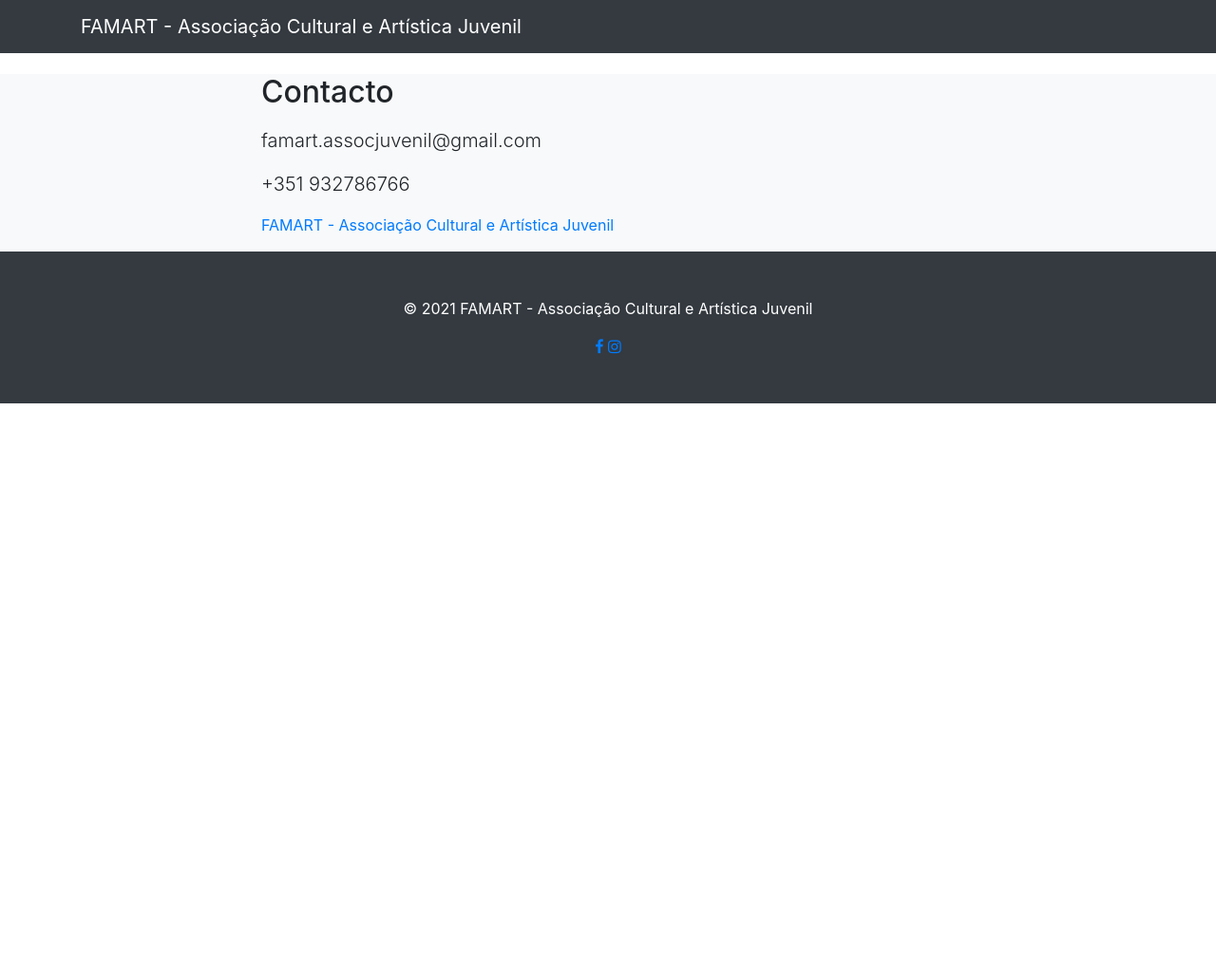
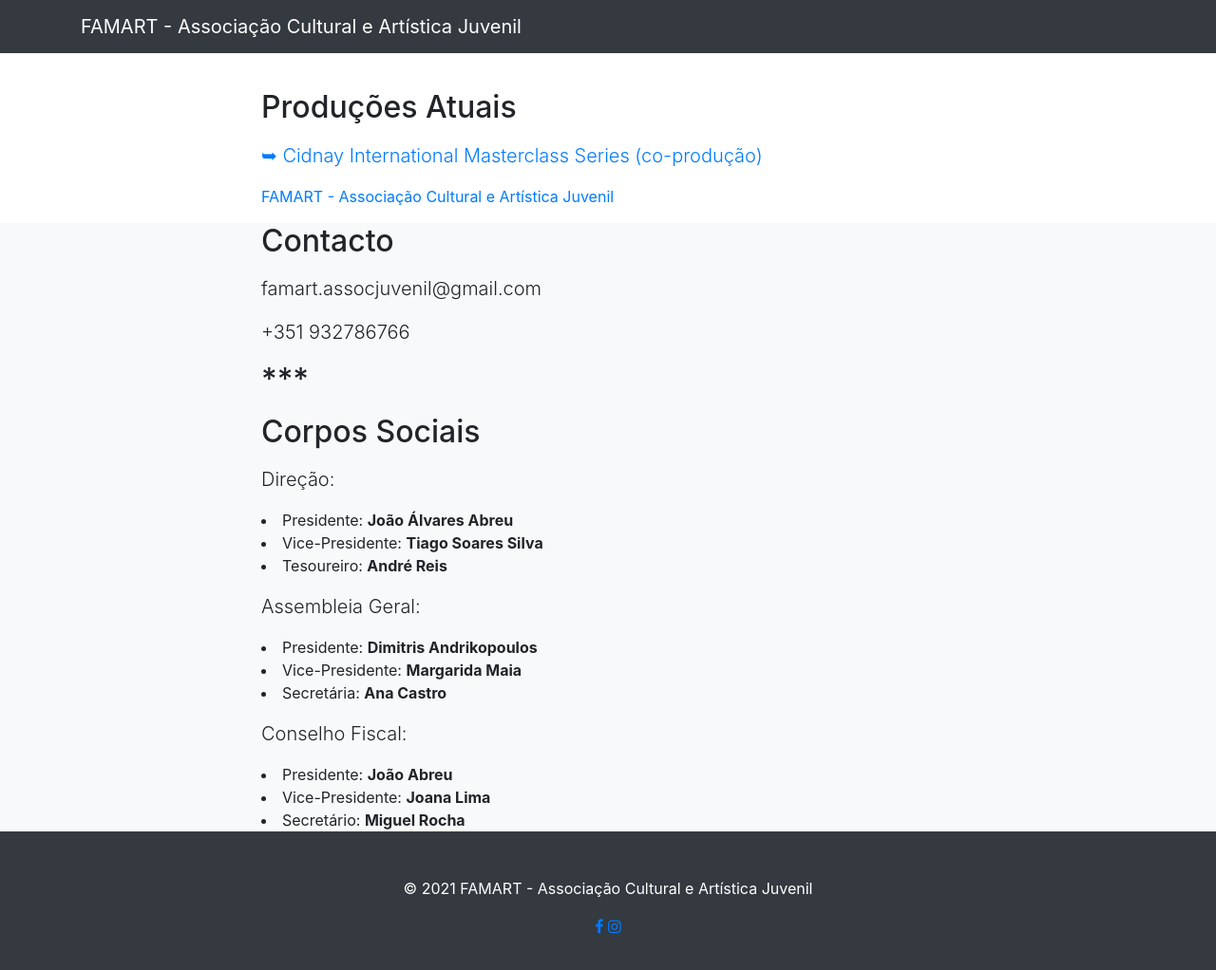
Before and after one commit to joaoabreu1420/famart, a website with bundled scripts: page index.html in a window 1280 px wide. Shown: the whole page at 95% size. Before the commit the page ends 800 px from the top, so only its background shows below. Built offline with nearby package versions, Linux system fonts and the light colour scheme; files whose address does not match are found by name.

Commit message:
Update index.html

```diff
--- a/index.html
+++ b/index.html
@@ -85,6 +85,12 @@
           <h2>Novo Site em preparação! Brevemente!</h2>
           <p class="lead"></p>
           <img src="img/famartlogo2.png" class="img-fluid" alt="">
+          <p class="lead"></p>
+          <h2>Produções Atuais</h2>
+          <p class="lead"></p>
+          <p class="lead"><a href="https://www.cims.pt" target="_blank">➥ Cidnay International Masterclass Series (co-produção)</a></p>
+          <p class="lead"></p>
+          <div class="fb-page" data-href="https://www.facebook.com/famart.pt" data-tabs="timeline" data-width="" data-height="" data-small-header="false" data-adapt-container-width="true" data-hide-cover="false" data-show-facepile="true"><blockquote cite="https://www.facebook.com/famart.pt" class="fb-xfbml-parse-ignore"><a href="https://www.facebook.com/famart.pt">FAMART - Associação Cultural e Artística Juvenil</a></blockquote></div>
           <!--ul>
             <li>Clickable nav links that smooth scroll to page sections</li>
             <li>Responsive behavior when clicking nav links perfect for a one page website</li>
@@ -116,7 +122,24 @@
           <p class="lead"><!--strong>Email:</strong-->famart.assocjuvenil@gmail.com</p>
           <p class="lead"><!--strong>Call:</strong-->+351 932786766</p>
           <p class="lead"></p>
-          <div class="fb-page" data-href="https://www.facebook.com/famart.pt" data-tabs="timeline" data-width="" data-height="" data-small-header="false" data-adapt-container-width="true" data-hide-cover="false" data-show-facepile="true"><blockquote cite="https://www.facebook.com/famart.pt" class="fb-xfbml-parse-ignore"><a href="https://www.facebook.com/famart.pt">FAMART - Associação Cultural e Artística Juvenil</a></blockquote></div>
+          <h2>***</h2>
+          <p class="lead"></p>
+          <h2>Corpos Sociais</h2>
+          <p class="lead"></p>
+          <p class="lead">Direção:</p>
+          <li>Presidente: <strong>João Álvares Abreu</strong></li>
+          <li>Vice-Presidente: <strong>Tiago Soares Silva</strong></li>
+          <li>Tesoureiro: <strong>André Reis</strong></li>
+          <p class="lead"></p>
+          <p class="lead">Assembleia Geral:</p>
+          <li>Presidente: <strong>Dimitris Andrikopoulos</strong></li>
+          <li>Vice-Presidente: <strong>Margarida Maia</strong></li>
+          <li>Secretária: <strong>Ana Castro</strong></li>
+          <p class="lead"></p>
+          <p class="lead">Conselho Fiscal:</p>
+          <li>Presidente: <strong>João Abreu</strong></li>
+          <li>Vice-Presidente: <strong>Joana Lima</strong></li>
+          <li>Secretário: <strong>Miguel Rocha</strong></li>
         </div>
       </div>
     </div>
```
